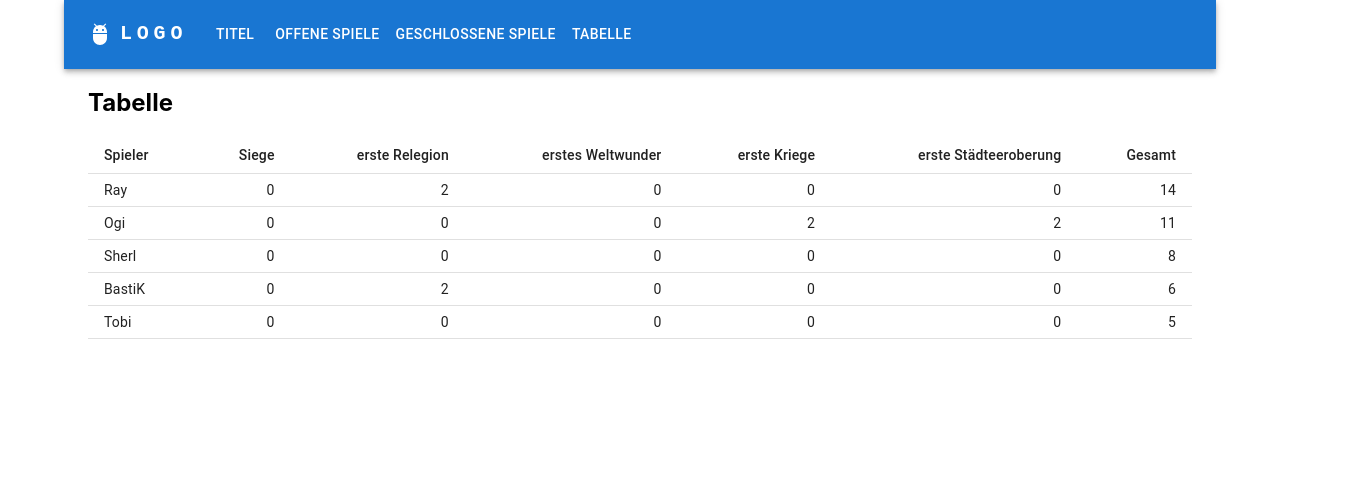
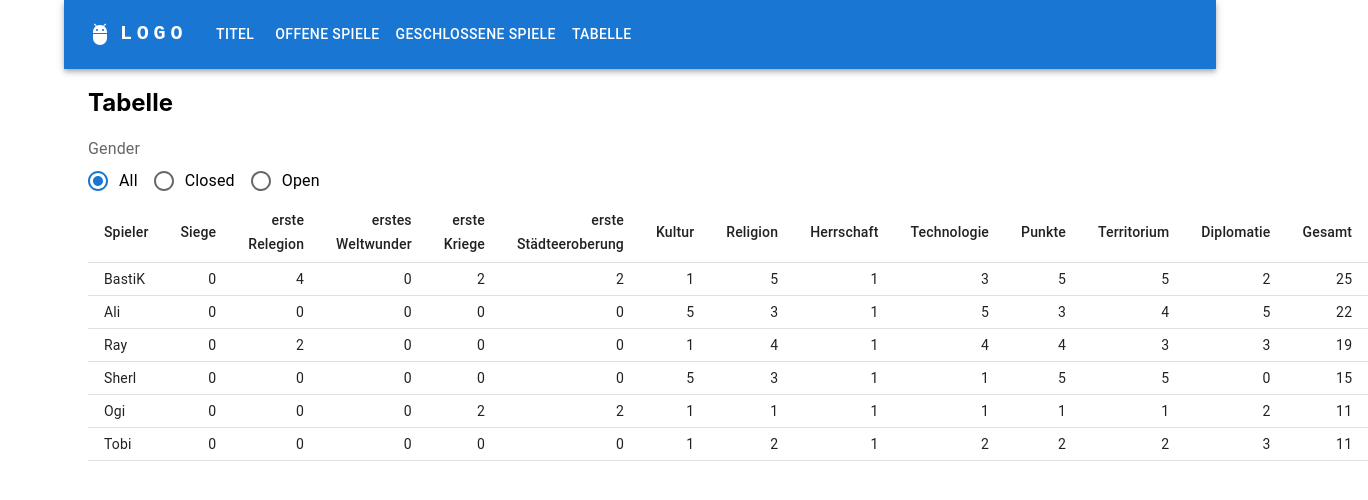
Before and after one commit to BastiK81/abciven, a React (Create React App) app: page / in a window 1280 px wide. Both pictures are taken after a click on the button "TABELLE". Shown: the top 500 px of the page, 1368 px wide, since content can reach past the window. Built offline with nearby package versions, Linux system fonts and the light colour scheme.

Commit message:
Add Games

```diff
--- a/src/components/GameListTable.tsx
+++ b/src/components/GameListTable.tsx
@@ -1,4 +1,4 @@
-import { Fab, Switch, Table, TableBody, TableCell, TableContainer, TableHead, TableRow } from "@mui/material";
+import { Fab, Table, TableBody, TableCell, TableContainer, TableHead, TableRow } from "@mui/material";
 import AddIcon from '@mui/icons-material/Add';
 import RemoveIcon from '@mui/icons-material/Remove';
 import { bestInScore, readOutScore, setPlayerName } from "../helper/tableHelper";
--- a/src/components/MainTable.tsx
+++ b/src/components/MainTable.tsx
@@ -1,35 +1,72 @@
+import * as React from 'react';
 import { Table, TableBody, TableCell, TableHead, TableRow } from "@mui/material";
-import { PlayerList } from "../data/PlayerList";
-import { GameList } from "../data/GameList";
-import { Player, ScoreInCategory, PlayerStats, Position, Categories, Game } from "../types/mainTypes";
-import { getPlayerStats } from "../helper/mainTableHelper";
+import Radio from '@mui/material/Radio';
+import RadioGroup from '@mui/material/RadioGroup';
+import FormControlLabel from '@mui/material/FormControlLabel';
+import FormControl from '@mui/material/FormControl';
+import FormLabel from '@mui/material/FormLabel';
+import { getPlayerStats, getScoreById } from "../helper/mainTableHelper";
 
 const MainTable = () => {
+
+  const [value, setValue] = React.useState('all');
+
+  const handleChange = (event: React.ChangeEvent<HTMLInputElement>) => {
+    setValue((event.target as HTMLInputElement).value);
+  };
 
   return (
     <>
       <h2>Tabelle</h2>
+      <FormControl>
+        <FormLabel id="demo-row-radio-buttons-group-label">Gender</FormLabel>
+        <RadioGroup
+          row
+          aria-labelledby="demo-row-radio-buttons-group-label"
+          name="row-radio-buttons-group"
+          value={value}
+          onChange={handleChange}
+        >
+          <FormControlLabel value="all" control={<Radio />} label="All" />
+          <FormControlLabel value="closed" control={<Radio />} label="Closed" />
+          <FormControlLabel value="open" control={<Radio />} label="Open" />
+        </RadioGroup>
+      </FormControl>
       <Table size={"small"}>
         <TableHead>
           <TableRow>
-            <TableCell>Spieler</TableCell>
+            <TableCell align="left">Spieler</TableCell>
             <TableCell align="right">Siege</TableCell>
             <TableCell align="right">erste Relegion</TableCell>
             <TableCell align="right">erstes Weltwunder</TableCell>
             <TableCell align="right">erste Kriege</TableCell>
             <TableCell align="right">erste Städteeroberung</TableCell>
+            <TableCell align="right">Kultur</TableCell>
+            <TableCell align="right">Religion</TableCell>
+            <TableCell align="right">Herrschaft</TableCell>
+            <TableCell align="right">Technologie</TableCell>
+            <TableCell align="right">Punkte</TableCell>
+            <TableCell align="right">Territorium</TableCell>
+            <TableCell align="right">Diplomatie</TableCell>
             <TableCell align="right">Gesamt</TableCell>
           </TableRow>
           </TableHead>
           <TableBody>
-            {getPlayerStats().sort((a, b) => b.totalScore - a.totalScore).map((playerStats) => (
+            {getPlayerStats(value).sort((a, b) => b.totalScore - a.totalScore).map((playerStats) => (
               <TableRow key={playerStats.id}>
-                <TableCell>{playerStats.name}</TableCell>
+                <TableCell align="left">{playerStats.name}</TableCell>
                 <TableCell align="right">{playerStats.wins}</TableCell>
                 <TableCell align="right">{playerStats.firstReligion}</TableCell>
                 <TableCell align="right">{playerStats.firstWonder}</TableCell>
                 <TableCell align="right">{playerStats.firstWar}</TableCell>
-                <TableCell align="right">{playerStats.firstTakenCitie}</TableCell>
+                <TableCell align="right">{playerStats.firstTakenCity}</TableCell>
+                <TableCell align="right">{ getScoreById( playerStats.scoreInCategories, 1 ) }</TableCell>
+                <TableCell align="right">{ getScoreById( playerStats.scoreInCategories, 2 ) }</TableCell>
+                <TableCell align="right">{ getScoreById( playerStats.scoreInCategories, 3 ) }</TableCell>
+                <TableCell align="right">{ getScoreById( playerStats.scoreInCategories, 4 ) }</TableCell>
+                <TableCell align="right">{ getScoreById( playerStats.scoreInCategories, 5 ) }</TableCell>
+                <TableCell align="right">{ getScoreById( playerStats.scoreInCategories, 6 ) }</TableCell>
+                <TableCell align="right">{ getScoreById( playerStats.scoreInCategories, 7 ) }</TableCell>
                 <TableCell align="right">{playerStats.totalScore}</TableCell>
               </TableRow>
             ))}
--- a/src/helper/mainTableHelper.ts
+++ b/src/helper/mainTableHelper.ts
@@ -3,6 +3,14 @@ import { Categories, Game, Player, PlayerStats, Position, ScoreInCategory } from
 import { GameList } from "../data/GameList";
 
 const players = PlayerList;
+
+export const getScoreById = ( scoreInCategories: ScoreInCategory[], number: number ) => {
+  const scoreItem: ScoreInCategory = scoreInCategories.filter((score) => score.id === number)[0]
+  if ( scoreItem ) {
+    return scoreItem.score;
+  }
+  return 0;
+}
 
 const emptyPlayerStats = (player: Player) : PlayerStats => {
   return {
@@ -12,17 +20,17 @@ const emptyPlayerStats = (player: Player) : PlayerStats => {
     scoreInCategories: [],
     firstReligion: 0,
     firstWar: 0,
-    firstTakenCitie: 0,
+    firstTakenCity: 0,
     wins: 0,
     totalScore: 0,
   };
 }
 
 function calculateScoreValue(playerPositionInScore: number, numberOfPlayerWithPosition: number) {
-  if (playerPositionInScore > 5) {
+  if (playerPositionInScore > 5 || playerPositionInScore === 0 ) {
     return 0;
   }
-  switch ( playerPositionInScore + numberOfPlayerWithPosition ) {
+  switch ( playerPositionInScore + numberOfPlayerWithPosition - 1 ) {
     case 1: return 5;
     case 2: return 4;
     case 3: return 3;
@@ -39,7 +47,7 @@ function playerIsInGame(player: Player, game: Game) {
 function calculateTotalScore(playerStats: PlayerStats) {
   let totalScore =
     playerStats.wins +
-    playerStats.firstTakenCitie +
+    playerStats.firstTakenCity +
     playerStats.firstWar +
     playerStats.firstReligion +
     playerStats.firstWonder;
@@ -50,15 +58,22 @@ function calculateTotalScore(playerStats: PlayerStats) {
   return totalScore;
 }
 
-export const getPlayerStats = (): PlayerStats[] => {
+const getGamesByTrigger = (trigger: string): Game[] => {
+  switch ( trigger ) {
+    case 'open':  return GameList.filter((game) => !game.closed);
+    case 'closed': return GameList.filter((game) => game.closed);
+    default: return GameList;
+  }
+}
+
+export const getPlayerStats = (gamesTrigger: string): PlayerStats[] => {
   const generalStats: PlayerStats[] = [] as PlayerStats[];
-  for ( let i = 0; i < players.length - 1 ; i ++ ) {
-    console.log('player', i);
+  const games = getGamesByTrigger(gamesTrigger);
+  for ( let i = 0; i < players.length; i ++ ) {
     const player = players[i];
     const playerStats: PlayerStats = emptyPlayerStats(player);
-    for ( let j = 0; j < GameList.length - 1; j ++ ) {
-      console.log('game', j);
-      const game = GameList[j];
+    for ( let j = 0; j < games.length; j ++ ) {
+      const game = games[j];
       if ( playerIsInGame(player, game) ) {
         if ( game.winnerId === player.id ) {
           playerStats.wins = playerStats.wins + 5;
@@ -70,19 +85,18 @@ export const getPlayerStats = (): PlayerStats[] => {
           playerStats.firstWar = playerStats.firstWar + 2;
         }
         if ( game.firstTakenCity === player.id ) {
-          playerStats.firstTakenCitie = playerStats.firstTakenCitie + 2;
+          playerStats.firstTakenCity = playerStats.firstTakenCity + 2;
         }
         if ( game.firstWonder === player.id ) {
           playerStats.firstWonder = playerStats.firstWonder + 2;
         }
         const scoreInCategories: ScoreInCategory[] = [];
-        for ( let k = 0; k < game.scoreCategory.length - 1; k ++ ) {
+        for ( let k = 0; k < game.scoreCategory.length; k ++ ) {
           const score: Categories = game.scoreCategory[ k ];
-          const positions: Position[] = score.positions;
-          const positionInScore = positions.filter((position) => position.playerId === player.id);
-          const playerPositionInScore = positionInScore[ 0 ].position;
-          const numberOfPlayerWithPosition = positions.filter((position) => position.position === playerPositionInScore).length;
+          const playerPositionInScore = score.positions.filter((position) => position.playerId === player.id)[ 0 ].position;
+          const numberOfPlayerWithPosition = score.positions.filter((position) => position.position === playerPositionInScore).length;
           const scoreValue = calculateScoreValue(playerPositionInScore, numberOfPlayerWithPosition);
+          console.log('position', playerPositionInScore, 'number with Positon', numberOfPlayerWithPosition, 'result',  scoreValue);
           const playerScore: ScoreInCategory = {
             score: scoreValue,
             name: score.name,
@@ -93,8 +107,7 @@ export const getPlayerStats = (): PlayerStats[] => {
         playerStats.scoreInCategories = scoreInCategories;
       }
     }
-    const totalScore = calculateTotalScore(playerStats);
-    playerStats.totalScore = totalScore;
+    playerStats.totalScore = calculateTotalScore(playerStats);
     generalStats.push(playerStats)
   }
   return generalStats;
--- a/src/types/mainTypes.ts
+++ b/src/types/mainTypes.ts
@@ -52,7 +52,7 @@ export type PlayerStats = {
   firstWonder: number;
   firstWar: number;
   firstReligion: number;
-  firstTakenCitie: number;
+  firstTakenCity: number;
   scoreInCategories: ScoreInCategory[];
   totalScore: number;
 }
```
